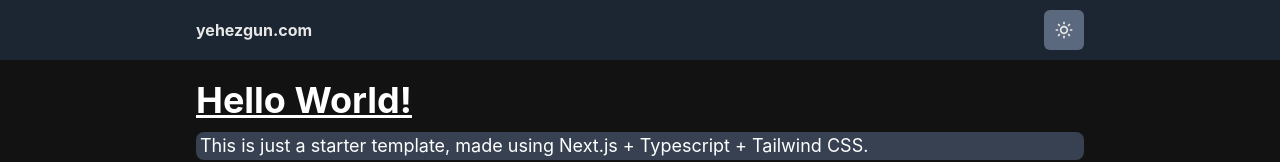
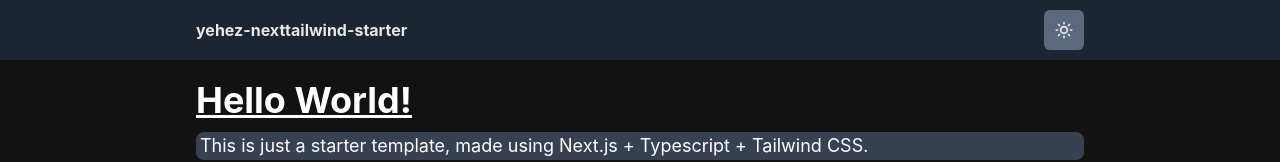
Before and after one commit to yehezkielgunawan/yehez-nexttailwind-starter, a Next.js app: page / in a window 1280 px wide. Shown: the top 162 px of the page. Built offline with nearby package versions, Linux system fonts and the light colour scheme.

Commit message:
style(RegularLink, HeaderComponent): :lipstick: add custom icon for external link

```diff
--- a/src/components/HeaderComponent.tsx
+++ b/src/components/HeaderComponent.tsx
@@ -25,7 +25,7 @@ const HeaderComponent = () => {
           "mx-auto h-14 max-w-4xl px-2 md:px-1"
         )}
       >
-        <h5 className="font-bold text-black dark:text-white">yehezgun.com</h5>
+        <h5 className="font-bold text-black dark:text-white">yehez-nexttailwind-starter</h5>
         <button
           className={clsx(
             "rounded-md p-2.5 focus:outline-none",
--- a/src/components/links/RegularLink.tsx
+++ b/src/components/links/RegularLink.tsx
@@ -26,8 +26,8 @@ const RegularLink = ({
       <a
         href={href}
         target="_blank"
-        rel="noreferrer"
-        className={clsx("cursor-ne-resize", className)}
+        rel="noopener noreferrer"
+        className={clsx("cursor-newtab", className)}
       >
         {children}
       </a>
--- a/src/styles/globals.css
+++ b/src/styles/globals.css
@@ -12,6 +12,9 @@
     unicode-range: U+0000-00FF, U+0131, U+0152-0153, U+02BB-02BC, U+02C6, U+02DA,
       U+02DC, U+2000-206F, U+2074, U+20AC, U+2122, U+2191, U+2193, U+2212,
       U+2215, U+FEFF, U+FFFD;
+  }
+  .cursor-newtab {
+    cursor: url("/newtab-cursor.png") 10 10, pointer;
   }
 
   /* #region  /**=========== Typography =========== */
```
Also changed, not shown: public/newtab-cursor.png (added).
